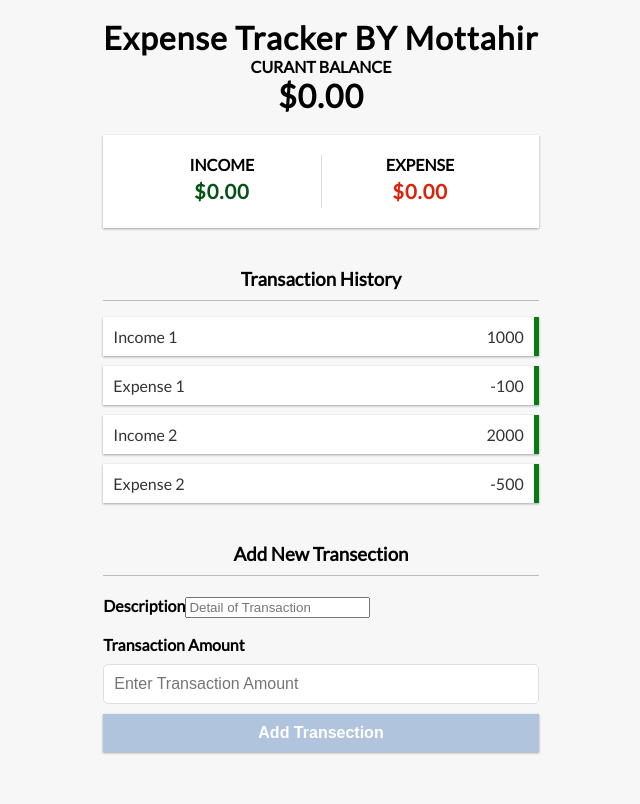
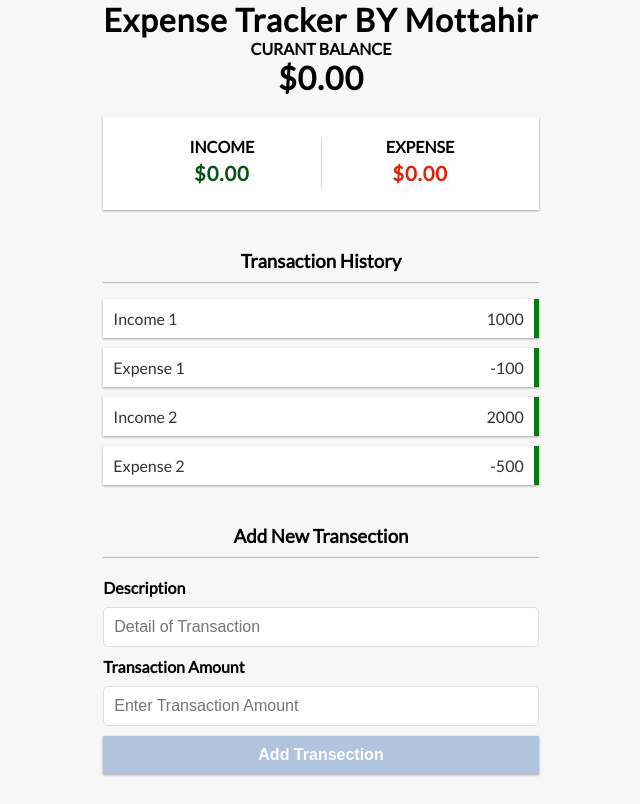
Before and after one commit to Mottahir/project1, a React (Create React App) app: page / in a window 1280 px wide. Shown: the whole page, without its empty margins (319-959 px from the left). Built offline with nearby package versions, Linux system fonts and the light colour scheme.

Commit message:
Add Transaction Updated
Input Type for Description fixed

```diff
--- a/src/components/AddTransaction.js
+++ b/src/components/AddTransaction.js
@@ -10,11 +10,11 @@ export const AddTransection = () =>{
         <div>
             <h3> Add New Transection </h3>
             <form>
-                <div className="form-control">
-                    <label htmlFor='description'>
-                             Description
+               <div className="form-control">
+                    <label htmlFor="description">
+                        Description
                     </label>
-                    <input  type="test"
+                    <input  type="text"
                             id="description"
                             placeholder="Detail of Transaction"
                             value={description}
```
